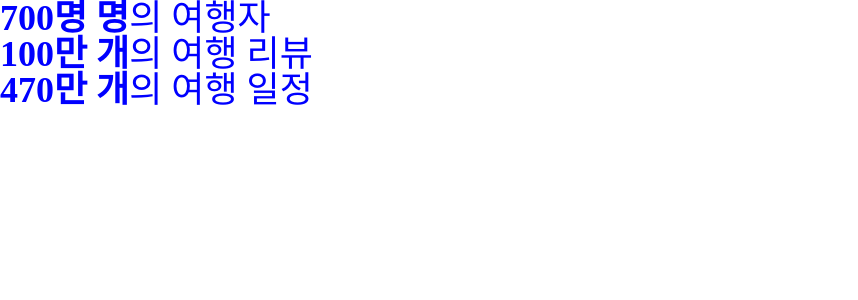
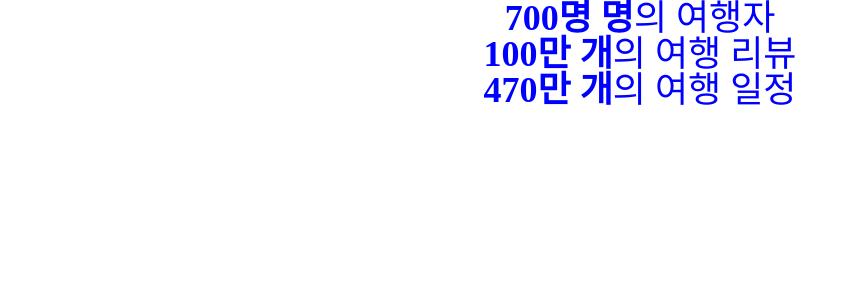
Before and after one commit to Clzzi/Triple-Frontend-Homework, a React app: page / in a window 1280 px wide. Shown: the top 300 px of the page, without its empty margins (0-858 px from the left). Built offline with nearby package versions, Linux system fonts and the light colour scheme.

Commit message:
ADD: Common Layout Component

```diff
--- a/src/App.tsx
+++ b/src/App.tsx
@@ -1,8 +1,13 @@
 import '@/styles/reset.css'
+import Layout from './components/common/Layout'
 import StatList from './components/StatList'
 
 const App = () => {
-  return <StatList />
+  return (
+    <Layout>
+      <StatList />
+    </Layout>
+  )
 }
 
 export default App
--- /dev/null
+++ b/src/components/common/Layout.tsx
@@ -0,0 +1,18 @@
+import styled from '@emotion/styled'
+import { ReactNode } from 'react'
+
+const StyledSection = styled.section`
+  width: 100vw;
+  height: 552px;
+  display: flex;
+  flex-direction: row;
+  justify-content: center;
+  align-content: center;
+  text-align: center;
+`
+
+const Layout = ({ children }: { children: ReactNode }) => {
+  return <StyledSection>{children}</StyledSection>
+}
+
+export default Layout
```
